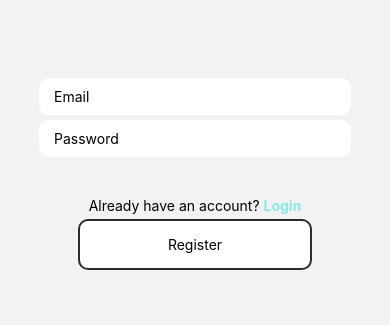
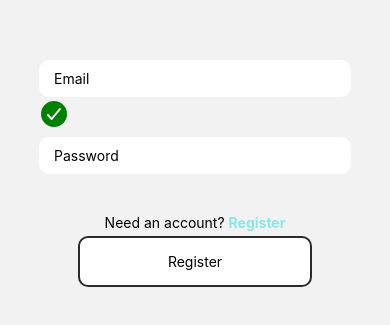
Before and after one commit to NoSleepTillLambos/TheNaughtySailor, a React Native app: screen /Login in a window 390 px wide. Shown: the part 251-576 px from the top of the page. Built offline with nearby package versions, Linux system fonts and the light colour scheme.

Commit message:
screens and navigation

```diff
--- a/App.js
+++ b/App.js
@@ -1,5 +1,4 @@
-import { useState } from "react";
-import { FlatList, StyleSheet, View } from "react-native";
+import { StyleSheet } from "react-native";
 import { NavigationContainer } from "@react-navigation/native";
 import { createNativeStackNavigator } from "@react-navigation/native-stack";
 import HomeScreen from "./screens/HomeScreen";
@@ -9,7 +8,7 @@ export default function App() {
   const Stack = createNativeStackNavigator();
   return (
     <NavigationContainer>
-      <Stack.Navigator>
+      <Stack.Navigator initialRouteName="Login">
         <Stack.Screen
           options={{ headerShown: false }}
           name="Login"
--- /dev/null
+++ b/screens/HomeScreen.jsx
@@ -0,0 +1,14 @@
+import { StyleSheet, Text, View } from "react-native";
+import React from "react";
+
+const HomeScreen = () => {
+  return (
+    <View>
+      <Text>Welcome home</Text>
+    </View>
+  );
+};
+
+export default HomeScreen;
+
+const styles = StyleSheet.create({});
--- a/screens/LoginScreen.js
+++ b/screens/LoginScreen.jsx
@@ -10,8 +10,9 @@ import { firebase } from "../firebase";
 import React, { useState } from "react";
 import { authentication } from "../firebase";
 import { createUserWithEmailAndPassword } from "firebase/auth";
+import Ionicons from "@expo/vector-icons/Ionicons";
 
-const LoginScreen = () => {
+const LoginScreen = ({ navigation }) => {
   const [email, setEmail] = useState("");
   const [password, setPassword] = useState("");
 
@@ -26,12 +27,14 @@ const LoginScreen = () => {
   return (
     <KeyboardAvoidingView style={styles.container} behavior="padding">
       <View style={styles.inputContainer}>
+        {/*   */}
         <TextInput
           placeholder="Email"
           value={email}
           onChangeText={(text) => setEmail(text)}
           style={styles.input}
         />
+        <Ionicons name="md-checkmark-circle" size={32} color="green" />
         <TextInput
           placeholder="Password"
           value={password}
@@ -43,8 +46,13 @@ const LoginScreen = () => {
 
       <View style={styles.buttonCon}>
         <Text>
-          Already have an account?{" "}
-          <TouchableOpacity style={styles.login}>Login</TouchableOpacity>
+          Need an account?{" "}
+          <TouchableOpacity
+            style={styles.login}
+            onPress={() => navigation.goTo("Register")}
+          >
+            Register
+          </TouchableOpacity>
         </Text>
         <TouchableOpacity
           onPress={handleSignUp}
--- a/screens/HomeScreen.js
+++ b/screens/Voting.jsx
@@ -1,14 +1,14 @@
 import { StyleSheet, Text, View } from "react-native";
 import React from "react";
 
-const HomeScreen = () => {
+const Voting = () => {
   return (
     <View>
-      <Text>HomeScreen</Text>
+      <Text>Voting</Text>
     </View>
   );
 };
 
-export default HomeScreen;
+export default Voting;
 
 const styles = StyleSheet.create({});
```
Also changed, not shown: screens/Competitions.jsx (added, +14 -0 lines), screens/Register.jsx (added, +14 -0 lines), screens/Competitions.js (deleted), screens/Results.js (deleted), screens/Results.jsx (added).
